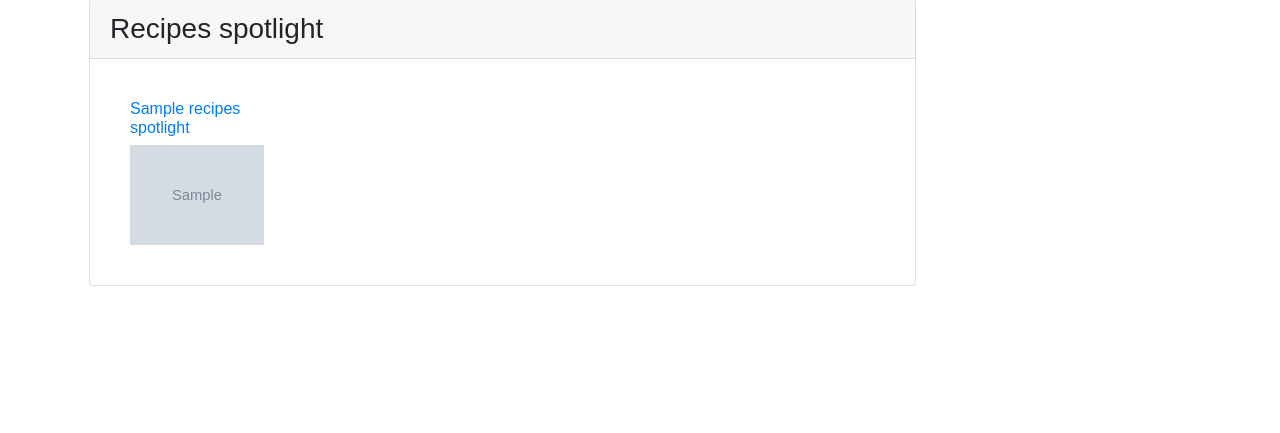
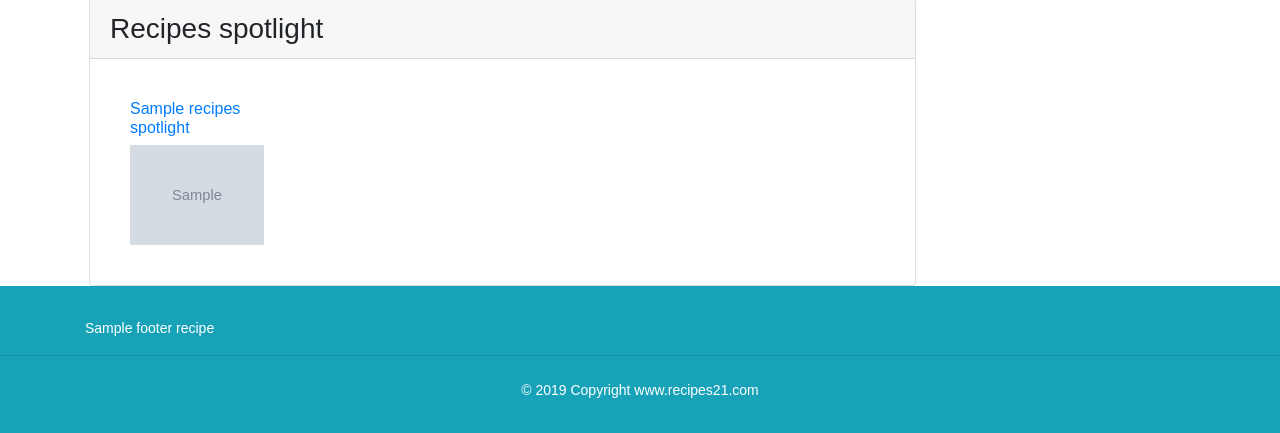
Before and after one commit to andrescanavesi/recipes21, a Node project: template views/index.pug in a window 1280 px wide. Shown: the part 655-1088 px from the top of the page. Before the commit the page ends 941 px from the top, so only its background shows below. Run offline with Node 20 templates, Linux system fonts and the light colour scheme; the template is opened without the code that fills it: most values are stand-ins (such as "Sample title", 1, 10 or a date in 2020); grey boxes marked "Sample" are stand-in pictures.

Commit message:
added footer

```diff
--- a/daos/dao_recipies.js
+++ b/daos/dao_recipies.js
@@ -7,11 +7,11 @@ async function findAll() {
 }
 
 async function findRecipesSpotlight() {
-  return findWithLimit(5);
+  return findWithLimit(8);
 }
 
 async function findWithKeyword(keyword) {
-  return findWithLimit(20, keyword);
+  return findWithLimit(40, keyword);
 }
 
 async function findWithLimit(limit, keyword) {
--- a/routes/index.js
+++ b/routes/index.js
@@ -10,12 +10,14 @@ router.get("/", async function(req, res, next) {
   try {
     const page = getPage(req);
     const recipes = await daoRecipies.find(page);
+    const footerRecipes = await daoRecipies.findAll();
 
     if (!recipes) {
       throw Error("No recipes found");
     }
     responseJson.recipes = recipes;
     responseJson.isHomePage = true;
+    responseJson.footerRecipes = footerRecipes;
     res.render("index", responseJson);
   } catch (e) {
     next(e);
@@ -26,6 +28,7 @@ router.get("/recipes/keyword/:keyword", async function(req, res, next) {
   try {
     const recipes = await daoRecipies.findWithKeyword(req.params.keyword);
     const recipesSpotlight = await daoRecipies.findRecipesSpotlight();
+    const footerRecipes = await daoRecipies.findAll();
 
     if (!recipes) {
       throw Error("No recipes found");
@@ -39,6 +42,7 @@ router.get("/recipes/keyword/:keyword", async function(req, res, next) {
       process.env.R21_BASE_URL + "recipes/keyword/" + req.params.keyword;
     responseJson.isHomePage = false;
     responseJson.recipesSpotlight = recipesSpotlight;
+    responseJson.footerRecipes = footerRecipes;
 
     res.render("index", responseJson);
   } catch (e) {
--- a/routes/recipe.js
+++ b/routes/recipe.js
@@ -9,6 +9,7 @@ router.get("/:id/:titleforurl", async function(req, res, next) {
     const recipeId = req.params.id;
     const recipe = await daoRecipies.findById(recipeId);
     const recipesSpotlight = await daoRecipies.findRecipesSpotlight();
+    const footerRecipes = await daoRecipies.findAll();
 
     responseJson.title = recipe.title;
     responseJson.recipe = recipe;
@@ -20,8 +21,7 @@ router.get("/:id/:titleforurl", async function(req, res, next) {
     responseJson.keywords = recipe.keywords_csv;
     responseJson.recipesSpotlight = recipesSpotlight;
     responseJson.isHomePage = false;
-    console.log("recipes spotlight");
-    console.info(responseJson.recipesSpotlight);
+    responseJson.footerRecipes = footerRecipes;
 
     res.render("recipe", responseJson);
   } catch (e) {
--- a/util/configs.js
+++ b/util/configs.js
@@ -14,6 +14,7 @@ responseJson.metaImage =
   "https://res.cloudinary.com/dniiru5xy/image/upload/w_600,ar_16:9,c_fill,g_auto,e_sharpen/v1556981218/recipes21/choco-cookies.jpg";
 responseJson.keywords = "recipes,food,cooking";
 responseJson.recipesSpotlight = [];
+responseJson.footerRecipes = [];
 
 const metaCache = process.env.R21_META_CACHE || "1"; //in seconds
 responseJson.metaCache = "public, max-age=" + metaCache;
--- a/views/layout.pug
+++ b/views/layout.pug
@@ -78,8 +78,17 @@ html(lang="en")
             .card.position-fixed.border-0
               .card-body
                 // Ad fixed right
-
-      .mb-5 &nbsp
-      .mb-3 &nbsp
-      .fixed-bottom(style='height: 100px')
-        p.text-center
+    //footer
+    footer.bg-info.text-white.py-4
+      .container
+        .row
+          each recipe in footerRecipes
+            .col-2.mt-2
+              a(href=`${recipe.url}`)
+                span.text-white= recipe.title
+      // Copyright
+      hr
+      .py-2.text-center
+        | © 2019 Copyright
+        a(href='http://www.recipes21.com/')
+          span.text-white www.recipes21.com
```
